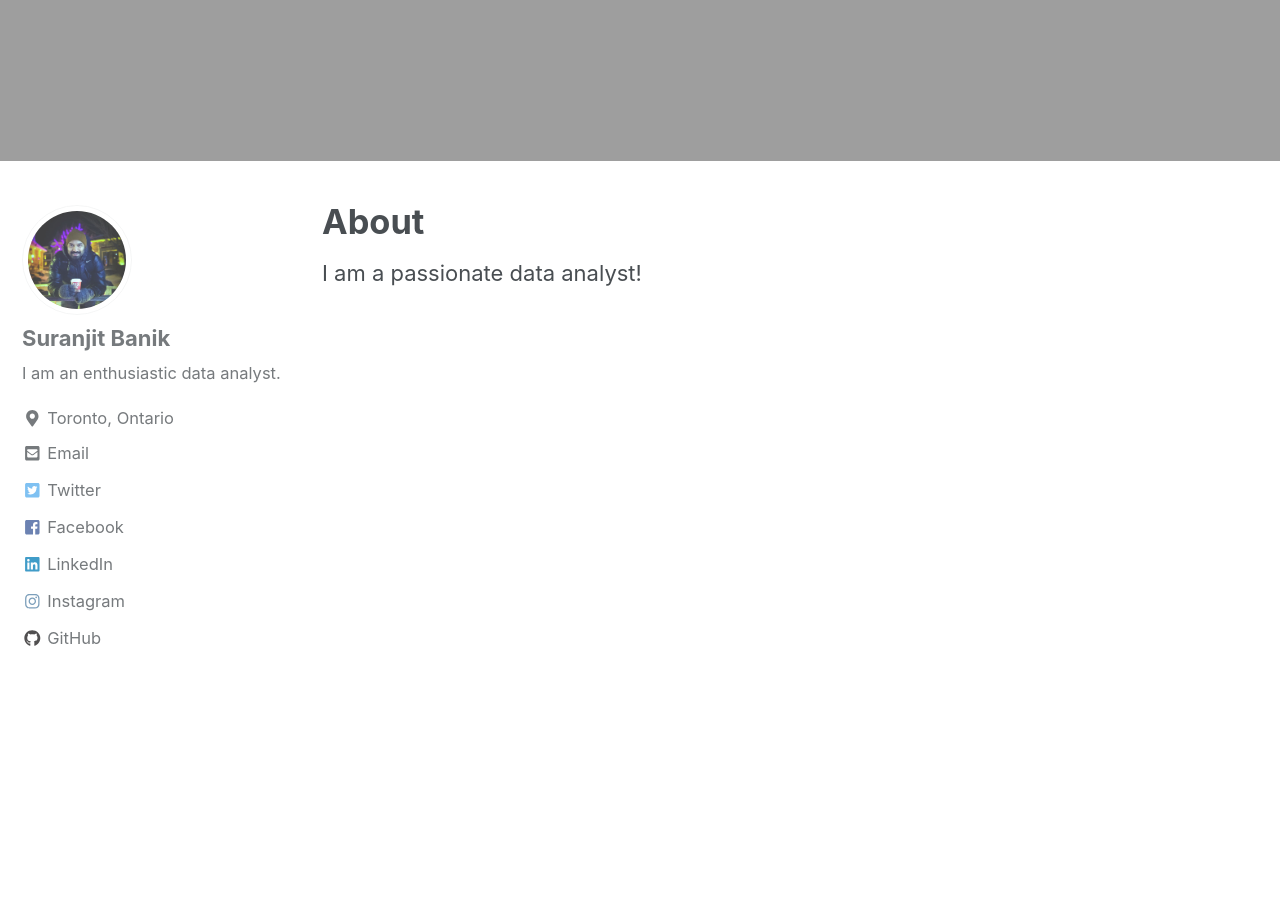
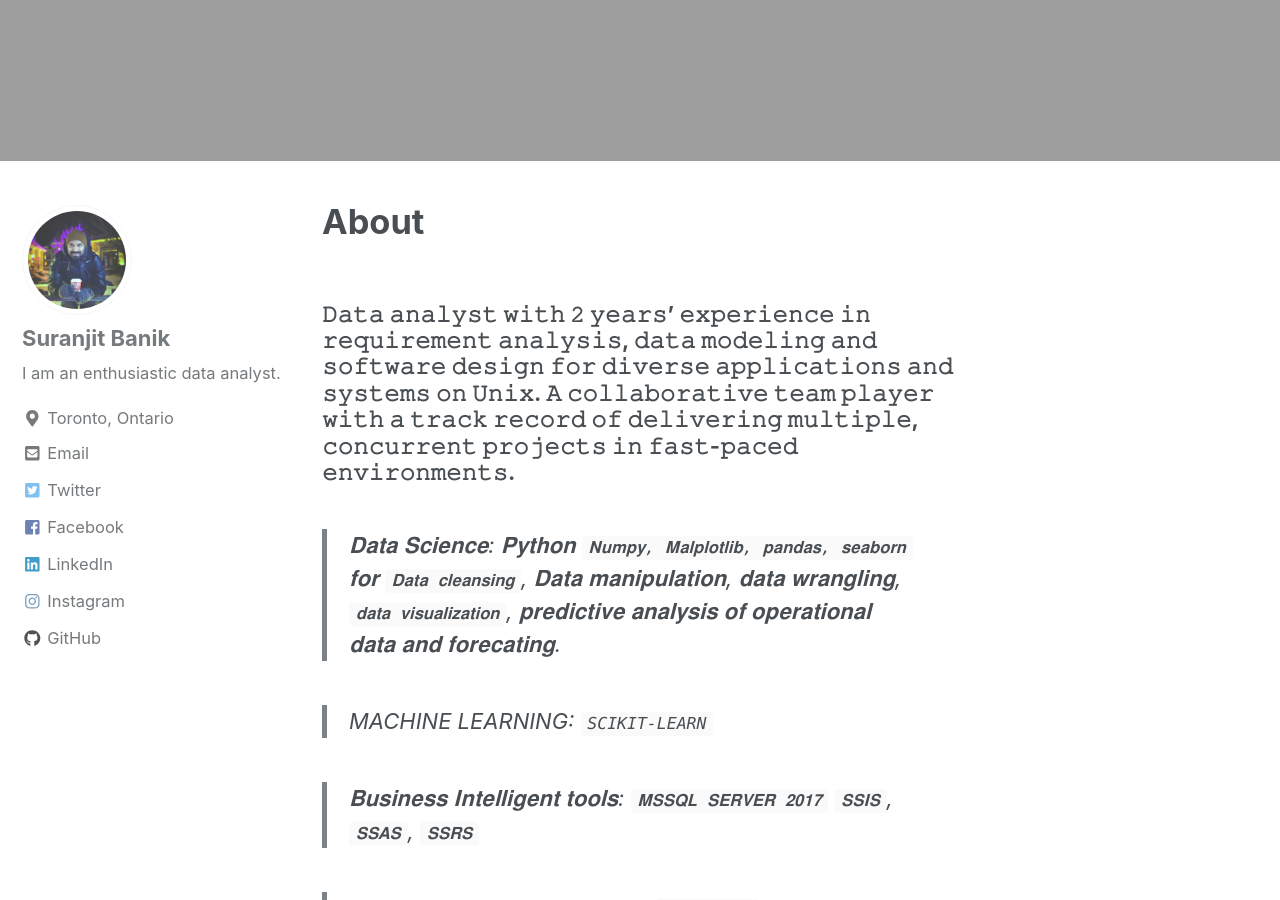
Before and after one commit to mastermindLAB/mastermindLAB.github.io, a Jekyll site: the page built from _pages/about.md, in a window 1280 px wide and 900 px high, scrolled down 899 px. Built offline with Jekyll 4.4.1, drawn with Linux system fonts in a browser that asks for light colours; nearby versions of some CDN libraries; some of the changed text lies outside the part shown.

Commit message:
new file

```diff
--- a/_pages/about.md
+++ b/_pages/about.md
@@ -4,4 +4,14 @@ permalink: /about/
 header:
   image: "images/mastermind.jpg"
 ---
-I am a passionate data analyst!
+### 𝙳𝚊𝚝𝚊 𝚊𝚗𝚊𝚕𝚢𝚜𝚝 𝚠𝚒𝚝𝚑 𝟸 𝚢𝚎𝚊𝚛𝚜' 𝚎𝚡𝚙𝚎𝚛𝚒𝚎𝚗𝚌𝚎 𝚒𝚗 𝚛𝚎𝚚𝚞𝚒𝚛𝚎𝚖𝚎𝚗𝚝 𝚊𝚗𝚊𝚕𝚢𝚜𝚒𝚜, 𝚍𝚊𝚝𝚊 𝚖𝚘𝚍𝚎𝚕𝚒𝚗𝚐 𝚊𝚗𝚍 𝚜𝚘𝚏𝚝𝚠𝚊𝚛𝚎 𝚍𝚎𝚜𝚒𝚐𝚗 𝚏𝚘𝚛 𝚍𝚒𝚟𝚎𝚛𝚜𝚎 𝚊𝚙𝚙𝚕𝚒𝚌𝚊𝚝𝚒𝚘𝚗𝚜 𝚊𝚗𝚍 𝚜𝚢𝚜𝚝𝚎𝚖𝚜 𝚘𝚗 𝚄𝚗𝚒𝚡. 𝙰 𝚌𝚘𝚕𝚕𝚊𝚋𝚘𝚛𝚊𝚝𝚒𝚟𝚎 𝚝𝚎𝚊𝚖 𝚙𝚕𝚊𝚢𝚎𝚛 𝚠𝚒𝚝𝚑 𝚊 𝚝𝚛𝚊𝚌𝚔 𝚛𝚎𝚌𝚘𝚛𝚍 𝚘𝚏 𝚍𝚎𝚕𝚒𝚟𝚎𝚛𝚒𝚗𝚐 𝚖𝚞𝚕𝚝𝚒𝚙𝚕𝚎, 𝚌𝚘𝚗𝚌𝚞𝚛𝚛𝚎𝚗𝚝 𝚙𝚛𝚘𝚓𝚎𝚌𝚝𝚜 𝚒𝚗 𝚏𝚊𝚜𝚝-𝚙𝚊𝚌𝚎𝚍 𝚎𝚗𝚟𝚒𝚛𝚘𝚗𝚖𝚎𝚗𝚝𝚜.
+
+>𝐃𝐚𝐭𝐚 𝐒𝐜𝐢𝐞𝐧𝐜𝐞: 𝐏𝐲𝐭𝐡𝐨𝐧 `𝐍𝐮𝐦𝐩𝐲, 𝐌𝐚𝐥𝐩𝐥𝐨𝐭𝐥𝐢𝐛, 𝐩𝐚𝐧𝐝𝐚𝐬, 𝐬𝐞𝐚𝐛𝐨𝐫𝐧` 𝐟𝐨𝐫 `𝐃𝐚𝐭𝐚 𝐜𝐥𝐞𝐚𝐧𝐬𝐢𝐧𝐠`, 𝐃𝐚𝐭𝐚 𝐦𝐚𝐧𝐢𝐩𝐮𝐥𝐚𝐭𝐢𝐨𝐧, 𝐝𝐚𝐭𝐚 𝐰𝐫𝐚𝐧𝐠𝐥𝐢𝐧𝐠, `𝐝𝐚𝐭𝐚 𝐯𝐢𝐬𝐮𝐚𝐥𝐢𝐳𝐚𝐭𝐢𝐨𝐧`, 𝐩𝐫𝐞𝐝𝐢𝐜𝐭𝐢𝐯𝐞 𝐚𝐧𝐚𝐥𝐲𝐬𝐢𝐬 𝐨𝐟 𝐨𝐩𝐞𝐫𝐚𝐭𝐢𝐨𝐧𝐚𝐥 𝐝𝐚𝐭𝐚 𝐚𝐧𝐝 𝐟𝐨𝐫𝐞𝐜𝐚𝐭𝐢𝐧𝐠.
+
+>MACHINE LEARNING: `SCIKIT-LEARN`
+
+>𝐁𝐮𝐬𝐢𝐧𝐞𝐬𝐬 𝐈𝐧𝐭𝐞𝐥𝐥𝐢𝐠𝐞𝐧𝐭 𝐭𝐨𝐨𝐥𝐬: `𝐌𝐒𝐒𝐐𝐋 𝐒𝐄𝐑𝐕𝐄𝐑 𝟐𝟎𝟏𝟕` `𝐒𝐒𝐈𝐒`, `𝐒𝐒𝐀𝐒`, `𝐒𝐒𝐑𝐒`
+
+>DATA VISUALIZATION TOOL: `𝐓𝐚𝐛𝐥𝐞𝐚𝐮 𝟏𝟎`.
+
+>𝐃𝐚𝐭𝐚𝐛𝐚𝐬𝐞𝐬: `𝐌𝐲𝐒𝐐𝐋`, `𝐏𝐨𝐬𝐭𝐠𝐫𝐞𝐒𝐐𝐋`
```
